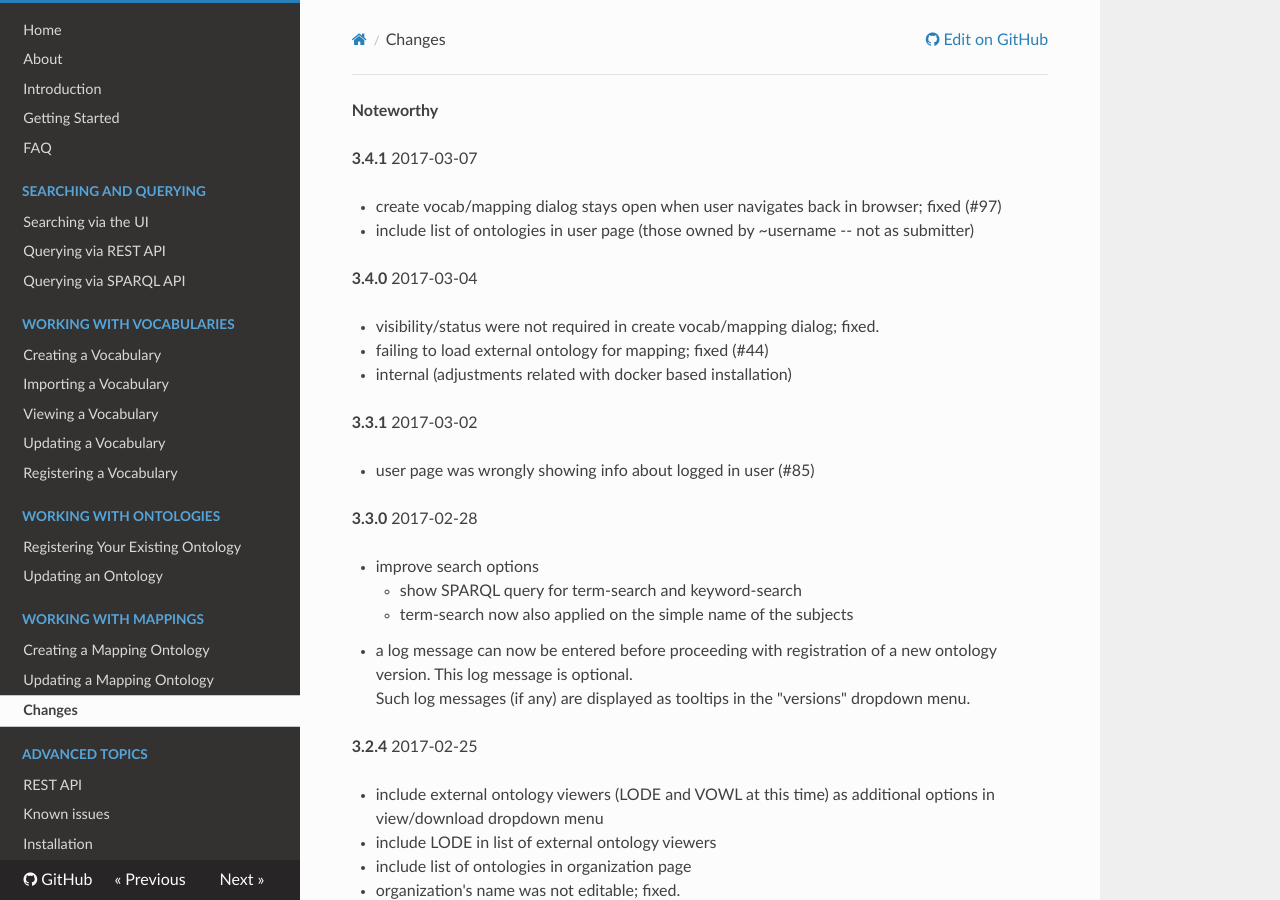
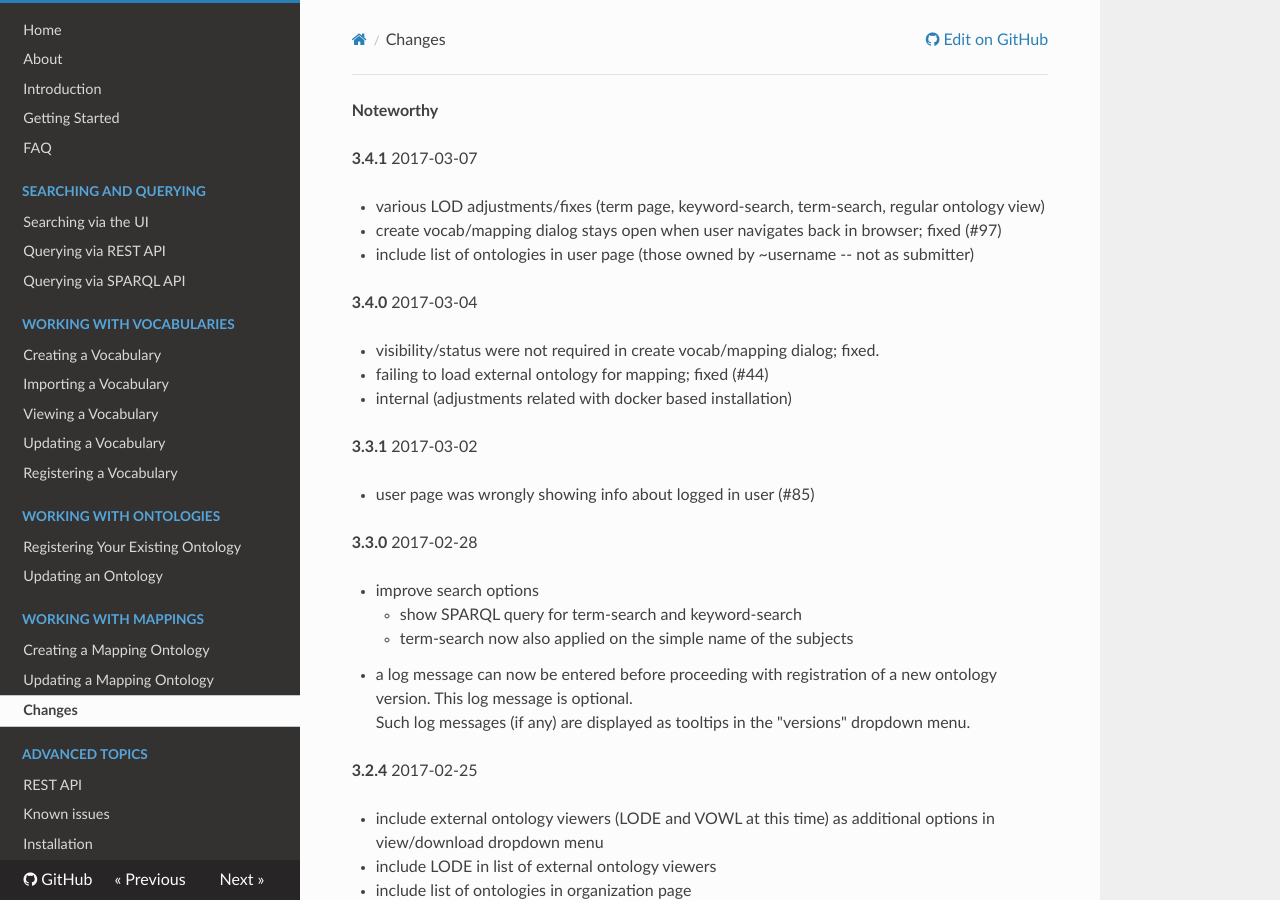
Before and after one commit to mmisw/mmiorr-docs, an MkDocs documentation site: the page built from docs/changes.md, in a window 1280 px wide and 900 px high. Built offline with MkDocs 1.6.1, drawn with Linux system fonts in a browser that asks for light colours; nearby versions of some CDN libraries; old or Windows-style settings are respelled for this version of MkDocs.

Commit message:
more re 3.4.1

```diff
--- a/docs/changes.md
+++ b/docs/changes.md
@@ -2,6 +2,7 @@
 
 **3.4.1** 2017-03-07
 
+- various LOD adjustments/fixes (term page, keyword-search, term-search, regular ontology view)
 - create vocab/mapping dialog stays open when user navigates back in browser; fixed (#97)
 - include list of ontologies in user page (those owned by ~username -- not as submitter)
 
```
